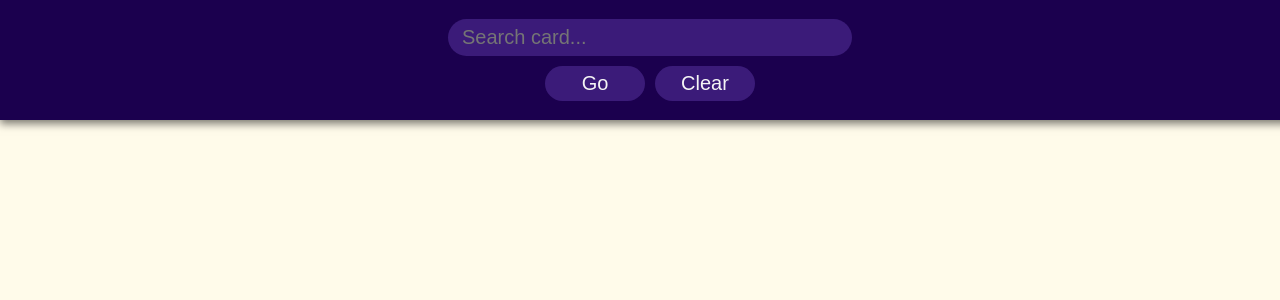
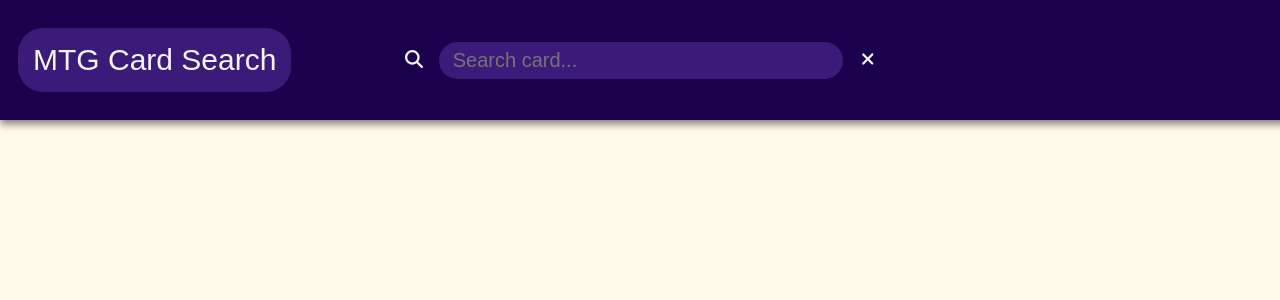
Before and after one commit to lukevukovich/MTG-Card-Search, a React (Vite) app: page / in a window 1280 px wide. Shown: the top 300 px of the page. Built offline with nearby package versions, Linux system fonts and the light colour scheme.

Commit message:
Select card with pop-up, minor css changes

```diff
--- a/package.json
+++ b/package.json
@@ -12,8 +12,11 @@
     "preview": "vite preview"
   },
   "dependencies": {
+    "@fortawesome/free-solid-svg-icons": "^6.5.1",
+    "@fortawesome/react-fontawesome": "^0.2.0",
     "react": "^18.2.0",
-    "react-dom": "^18.2.0"
+    "react-dom": "^18.2.0",
+    "react-modal": "^3.16.1"
   },
   "devDependencies": {
     "@types/react": "^18.0.27",
--- a/src/App.css
+++ b/src/App.css
@@ -4,19 +4,52 @@ body {
   padding: 0;
 }
 
-#search-panel {
+#header {
+  font-family: "Arial";
   width: 100%;
   margin-top: -120px;
   position: fixed;
   height: 100px;
   display: flex;
-  flex-direction: column;
+  flex-direction: row;
   align-items: center;
-  justify-content: center;
+  justify-content: space-between;
   background-color: rgb(27, 0, 78);
-  gap: 10px;
   padding: 10px;
   box-shadow: 0 4px 8px rgba(0, 0, 0, 0.5);
+}
+
+#search-panel {
+  position: static;
+  height: 100px;
+  display: flex;
+  flex-direction: row;
+  align-items: center;
+  margin-right: 140px;
+}
+
+text {
+  color: rgb(245, 245, 245);
+}
+
+#heading {
+  font-size: 30px;
+  padding: 15px;
+  background-color: rgb(59, 27, 121);
+  border-radius: 25px;
+  text-wrap: nowrap;
+  position: static;
+  margin-left: 8px;
+}
+
+#num-cards {
+  font-size: 15px;
+  margin-right: 60px;
+  text-wrap: nowrap;
+  width: 100px;
+  display: flex;
+  flex-direction: row-reverse;
+  align-items: flex-start;
 }
 
 input {
@@ -32,15 +65,17 @@ input {
 }
 
 button {
-  font-size: 20px;
-  border-radius: 50px;
+  font-size: 18px;
+  border-radius: 20px;
   border: none;
-  width: 100px;
+  width: 40px;
   height: 35px;
   margin-right: 5px;
   margin-left: 5px;
-  background-color: rgb(59, 27, 121);
+  background-color: transparent;
   color: rgb(245, 245, 245);
+  text-align: center;
+  cursor: pointer;
 }
 
 button:hover {
@@ -66,6 +101,17 @@ button:active {
   width: 225px;
   border-radius: 13px;
   box-shadow: 0 4px 8px rgba(0, 0, 0, 0.5);
+  cursor: pointer;
+}
+
+#modal-text {
+  font-family: "Arial";
+  color: black;
+}
+
+#modal-button {
+  font-family: "Arial";
+  color: black;
 }
 
 ::-webkit-scrollbar {
--- a/src/App.jsx
+++ b/src/App.jsx
@@ -1,48 +1,69 @@
 import { useState } from 'react'
 import './App.css'
+import { faSearch, faMultiply } from '@fortawesome/free-solid-svg-icons'
+import { FontAwesomeIcon } from '@fortawesome/react-fontawesome';
+import Modal from 'react-modal';
+
+Modal.setAppElement("#root");
 
 function App() {
 
   //Use state for card name search value
   const [cardName, setCardName] = useState("");
 
+  //Use state for data
+  const [data, setData] = useState([]);
+
   //Use state for list of images
   const [imageList, setImageList] = useState([]);
 
-  //Create image components based on imageList
-  const ImageList = () => {
-    return (
-      <div id="image-list">
-        {imageList.map((url, index) => (
-          <img className="card-image" key={index} src={url}/>
-        ))}
-      </div>
-    )
-  }
+  //Use state for number of cards
+  const [numCards, setNumCards] = useState("");
+
+  //Use state for modal pop up
+  const [modal, setModal] = useState(false);
+
+  //Use state for selected card
+  const [selectedCard, setSelectedCard] = useState([]);
 
   //Handle card seach to Scryfall API
   const searchCard = async() => {
-    if (cardName != "") {
+    if (cardName != "" && cardName.length <= 100) {
+      setData([]);
       setImageList([]);
       try {
         //Make request
         const response = await fetch(`https://api.scryfall.com/cards/search?q=name:${encodeURIComponent(cardName)}`);
-        const data = await response.json();
-        const images = [];
+        const resultJson = await response.json();
 
         //Iterate through data, get card image if possible
-        for (let i = 0; i < data.data.length; i++) {
+        const images = [];
+        const removeCards = [];
+        for (let i = 0; i < resultJson.data.length; i++) {
           try {
-            images.push(data.data[i].image_uris.normal)
+            images.push(resultJson.data[i].image_uris.normal)
           } catch (error) {
-            continue;
+            removeCards.push(i);
           }
         }
 
+        //Remove cards without an image
+        for (let i = 0; i < removeCards.length; i++) {
+          resultJson.data.splice(removeCards[i], 1);
+        }
+
+        //Set data
+        setData(resultJson.data);
+
         //Set image list
         setImageList(images);
+
+        //Set num cards
+        const cards = resultJson.data.length;
+        setNumCards(cards + " cards found for '" + cardName + "'");
       } catch (error) {
-          return;
+          //Set num cards to none
+          setNumCards("No cards found for '" + cardName + "'");
       }
     }
   }
@@ -51,12 +72,71 @@ function App() {
   function clearSearch() {
     setCardName("");
     setImageList([]);
+    setNumCards("");
+  }
+
+  //Create image components based on imageList
+  const ImageList = () => {
+    return (
+      <div id="image-list">
+        {imageList.map((url, index) => (
+          <img className="card-image" key={index} src={url} onClick={() => showCardDetails(index)}/>
+        ))}
+      </div>
+    )
+  }
+
+  //Set selected card and show modal
+  function showCardDetails(index) {
+    setSelectedCard(data[index]);
+    setModal(true);
+  }
+
+  //Close card details
+  function closeCardDetails() {
+    setModal(false);
+  }
+
+  //Create card modal
+  const CardModal = () => {
+    return (
+      <Modal id="card-modal"
+        isOpen={modal}
+        contentLabel="Example Modal"
+        onRequestClose={() => closeCardDetails()}
+        style={{
+          overlay: {
+            backgroundColor: 'rgba(0, 0, 0, 0.5)', // Semi-transparent overlay
+          },
+          content: {
+            width: '1000px',
+            height: '500px',
+            margin: 'auto',
+            borderRadius: '8px',
+            boxShadow: '0 0 10px rgba(0, 0, 0, 0.2)',
+            backgroundColor: 'rgb(255, 251, 234)',
+          },
+        }}
+      >
+        <button id="modal-button" onClick={() => closeCardDetails()}>
+          <FontAwesomeIcon icon={faMultiply}/>
+        </button>
+        <text id="modal-text">{selectedCard.name}</text>
+      </Modal>
+    )
   }
 
   //Create all components
   return (
     <div id="mtgcardsearch">
+      <CardModal/>
+      <div id="header">
+        <text id="heading">MTG Card Search</text>
         <div id="search-panel">
+          <button id="go"
+            onClick={() => searchCard()}>
+            <FontAwesomeIcon icon={faSearch}/>
+          </button>
           <input id="search-bar"
             placeholder="Search card..."
             autoComplete="off"
@@ -65,16 +145,12 @@ function App() {
             value={cardName}
             onChange={(e) => setCardName(e.target.value)}>
           </input>
-        <div id="buttons">
-          <button id="go"
-            onClick={() => searchCard()}>
-            Go
-          </button>
           <button id="clear"
             onClick={() => clearSearch()}>
-            Clear
+            <FontAwesomeIcon icon={faMultiply}/>
           </button>
         </div>
+        <text id="num-cards">{numCards}</text>
       </div>
       <ImageList value={imageList}></ImageList>
     </div>
```
Also changed, not shown: 2 other files (tests, documents, lock files or other folders). Lines whose indentation alone changed are shown as unchanged.
